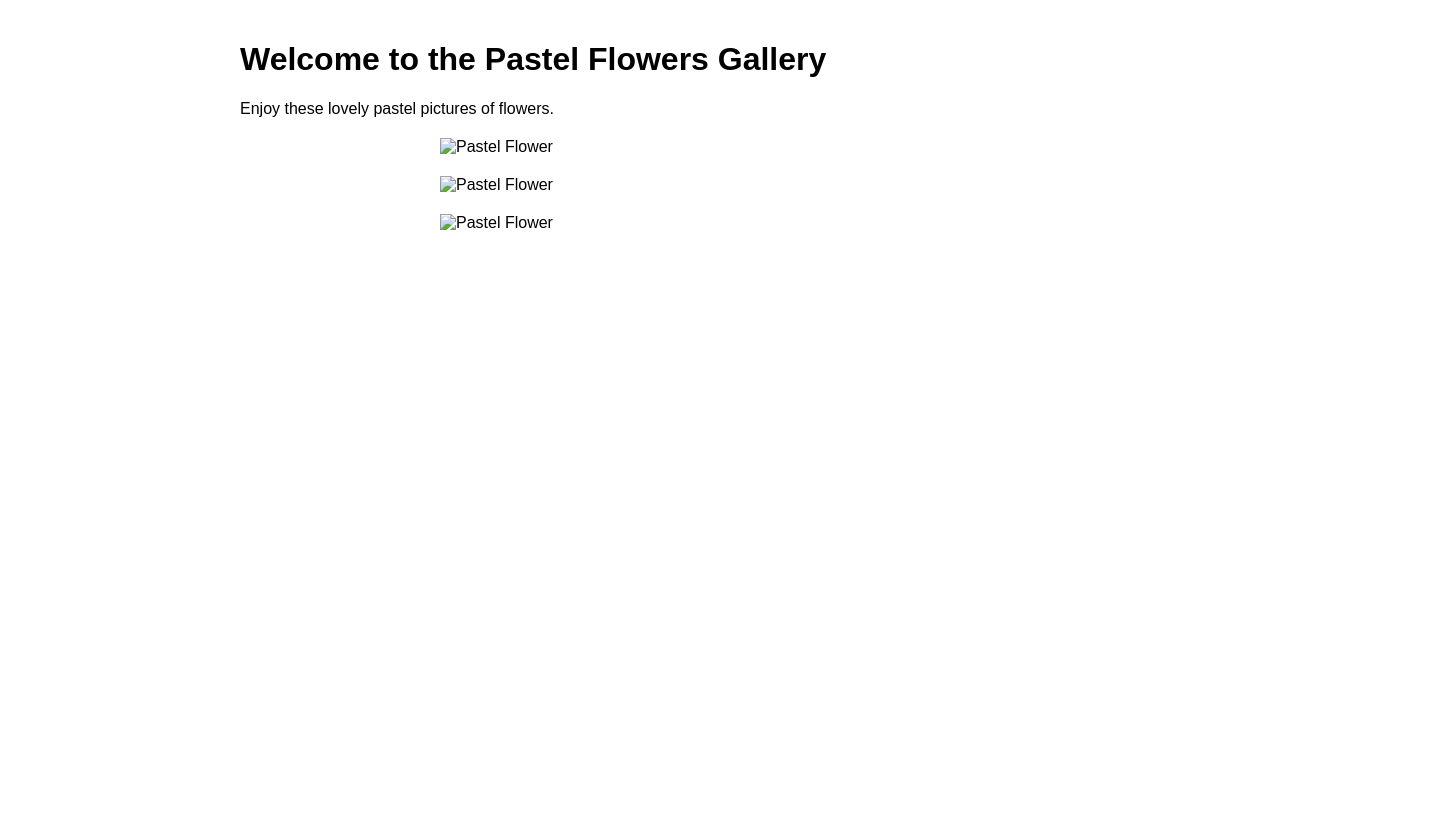
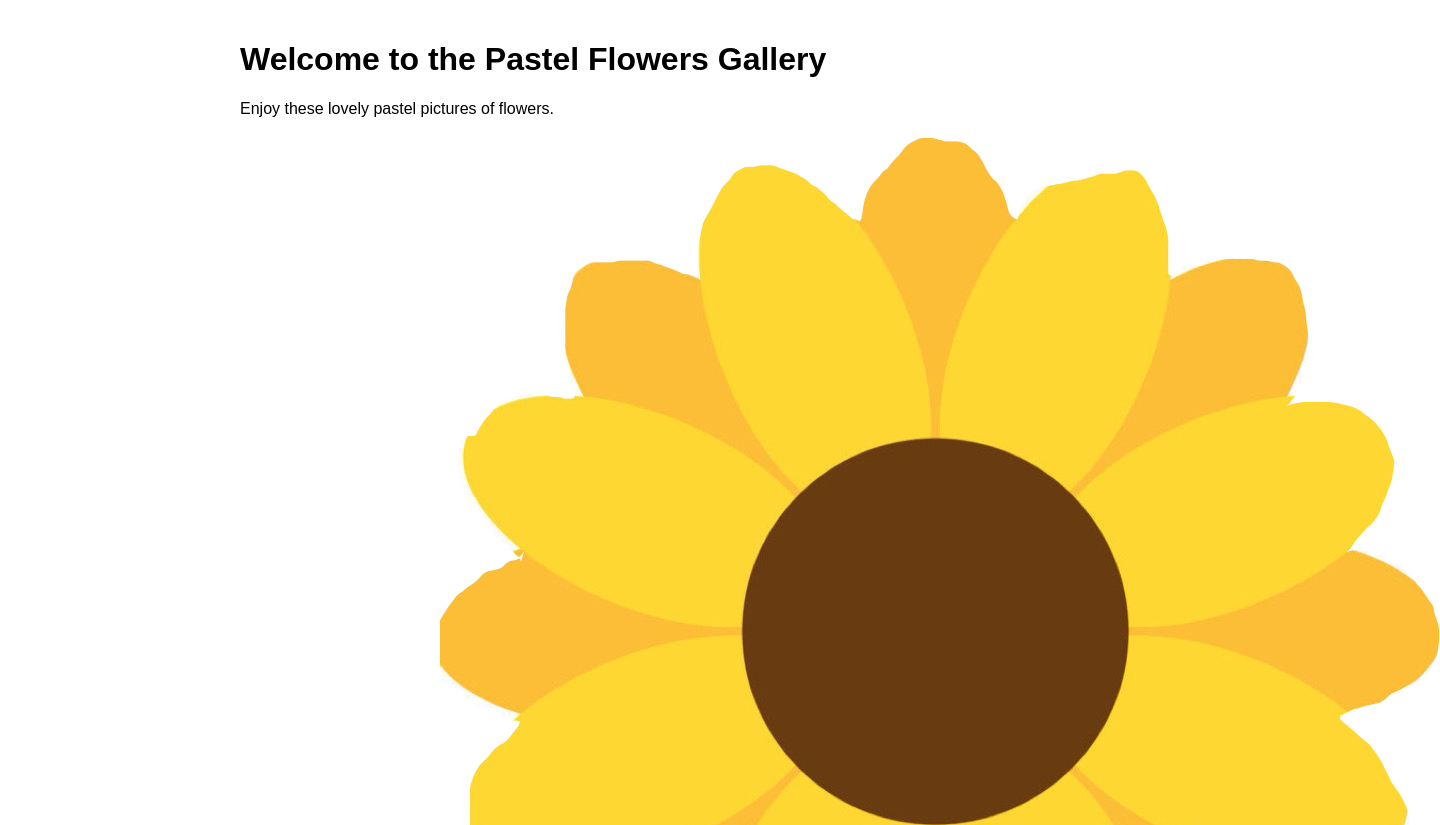
Before and after one commit to Jukelyn/bloomify, a plain HTML site: page docs/index.html in a window 1280 px wide. Shown: the top 825 px of the page, 1440 px wide, since content can reach past the window. Before the commit the page ends 800 px from the top, so only its background shows below. Drawn offline with Linux system fonts and the light colour scheme.

Commit message:
pages work now git add .! poggers

```diff
--- a/docs/index.html
+++ b/docs/index.html
@@ -32,15 +32,15 @@
         <p>Enjoy these lovely pastel pictures of flowers.</p>
 
         <div class="flower">
-            <img src="Flower.jpg" alt="Pastel Flower">
+            <img src="./Flower.jpeg" alt="Pastel Flower">
         </div>
 
         <div class="flower">
-            <img src="Flower.jpg" alt="Pastel Flower">
+            <img src="./Flower.jpeg" alt="Pastel Flower">
         </div>
 
         <div class="flower">
-            <img src="Flower.jpg" alt="Pastel Flower">
+            <img src="./Flower.jpeg" alt="Pastel Flower">
         </div>
 
         <!-- Add more flower images as needed -->
```
